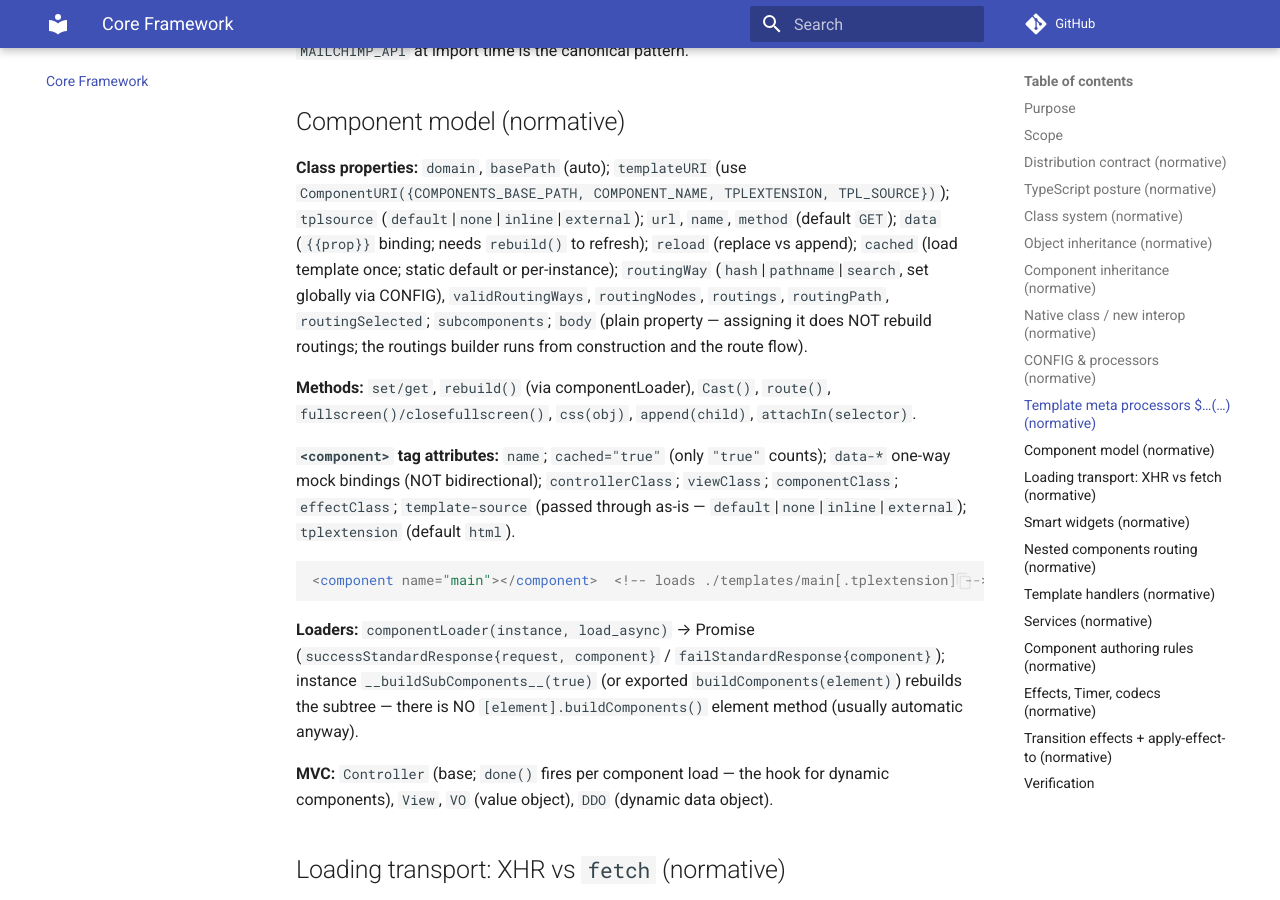
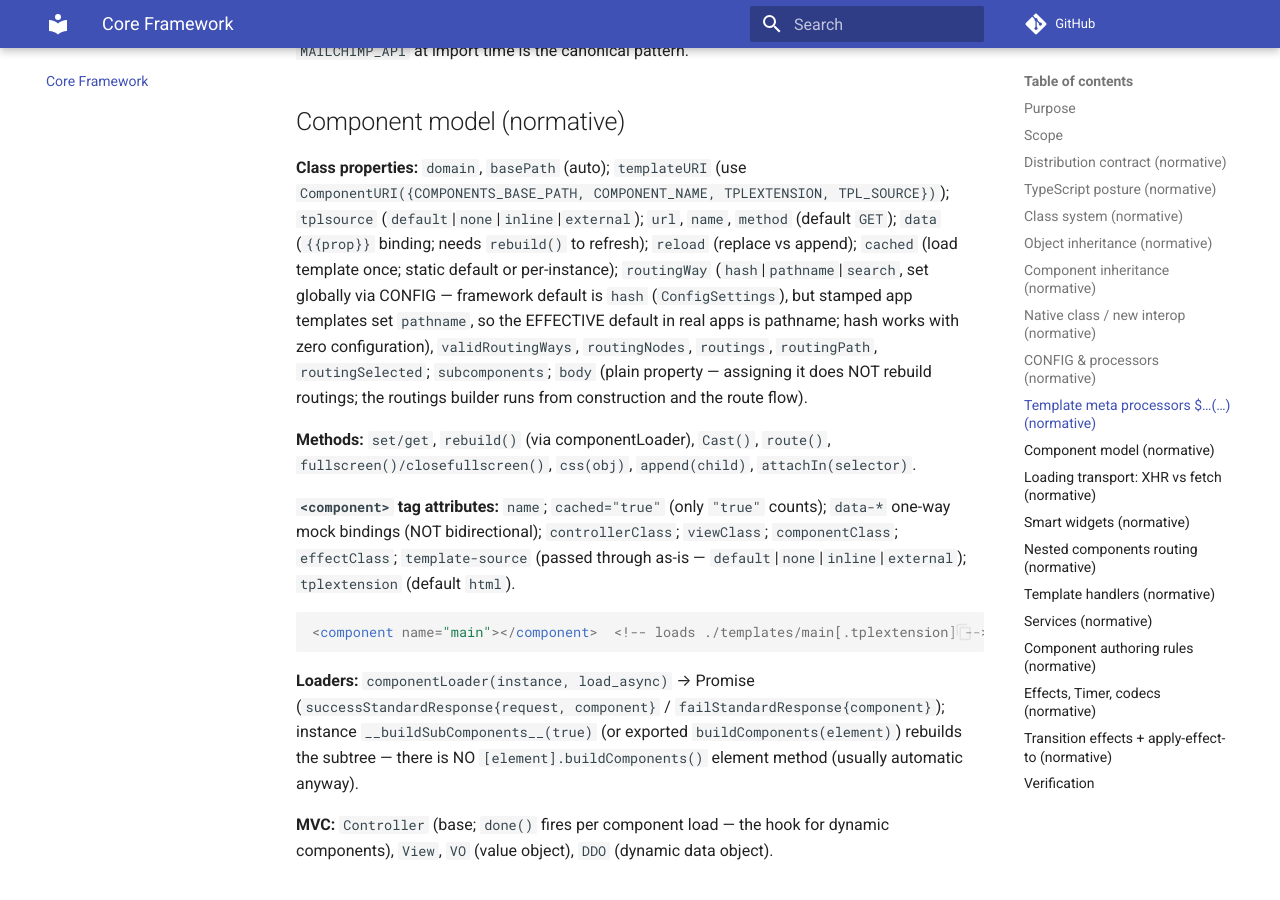
Before and after one commit to QCObjects/product-specs, an MkDocs documentation site: the page built from docs/03-core-framework.md, in a window 1280 px wide and 900 px high, scrolled down 5825 px. Built offline with MkDocs 1.6.1 and Material for MkDocs 9.7.7, drawn with Linux system fonts in a browser that asks for light colours; comment, search, counter and statistics services are not loaded.

Commit message:
feat: routingWay default nuance + CSP shell guidance (03/06)

```diff
--- a/docs/03-core-framework.md
+++ b/docs/03-core-framework.md
@@ -247,7 +247,9 @@ import time is the canonical pattern.
 `tplsource` (`default`|`none`|`inline`|`external`); `url`, `name`, `method` (default `GET`); `data`
 (`{{prop}}` binding; needs `rebuild()` to refresh); `reload` (replace vs append);
 `cached` (load template once; static default or per-instance); `routingWay`
-(`hash`|`pathname`|`search`, set globally via CONFIG), `validRoutingWays`,
+(`hash`|`pathname`|`search`, set globally via CONFIG — framework default is
+`hash` (`ConfigSettings`), but stamped app templates set `pathname`, so the
+EFFECTIVE default in real apps is pathname; hash works with zero configuration), `validRoutingWays`,
 `routingNodes`, `routings`, `routingPath`, `routingSelected`; `subcomponents`;
 `body` (plain property — assigning it does NOT rebuild routings; the routings
 builder runs from construction and the route flow).
```
Also changed, not shown: docs/06-app-structure.md (+3 -0 lines).
